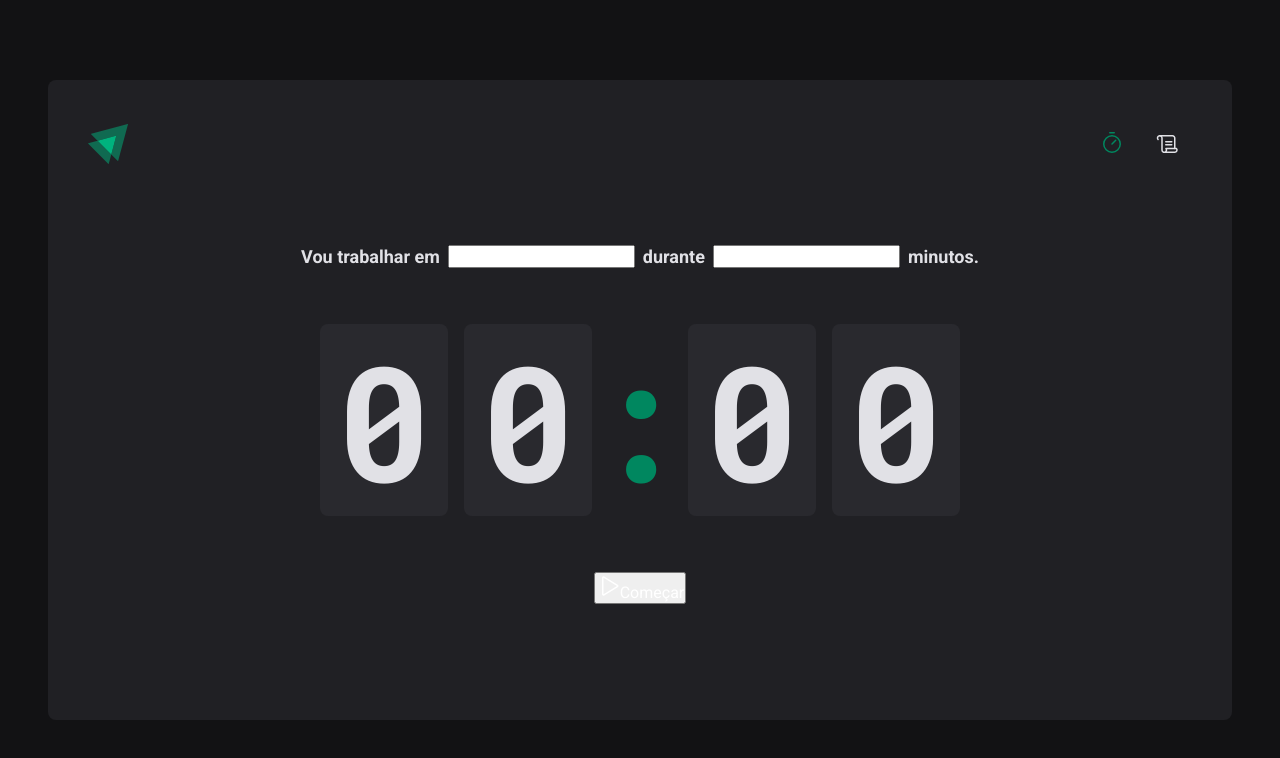
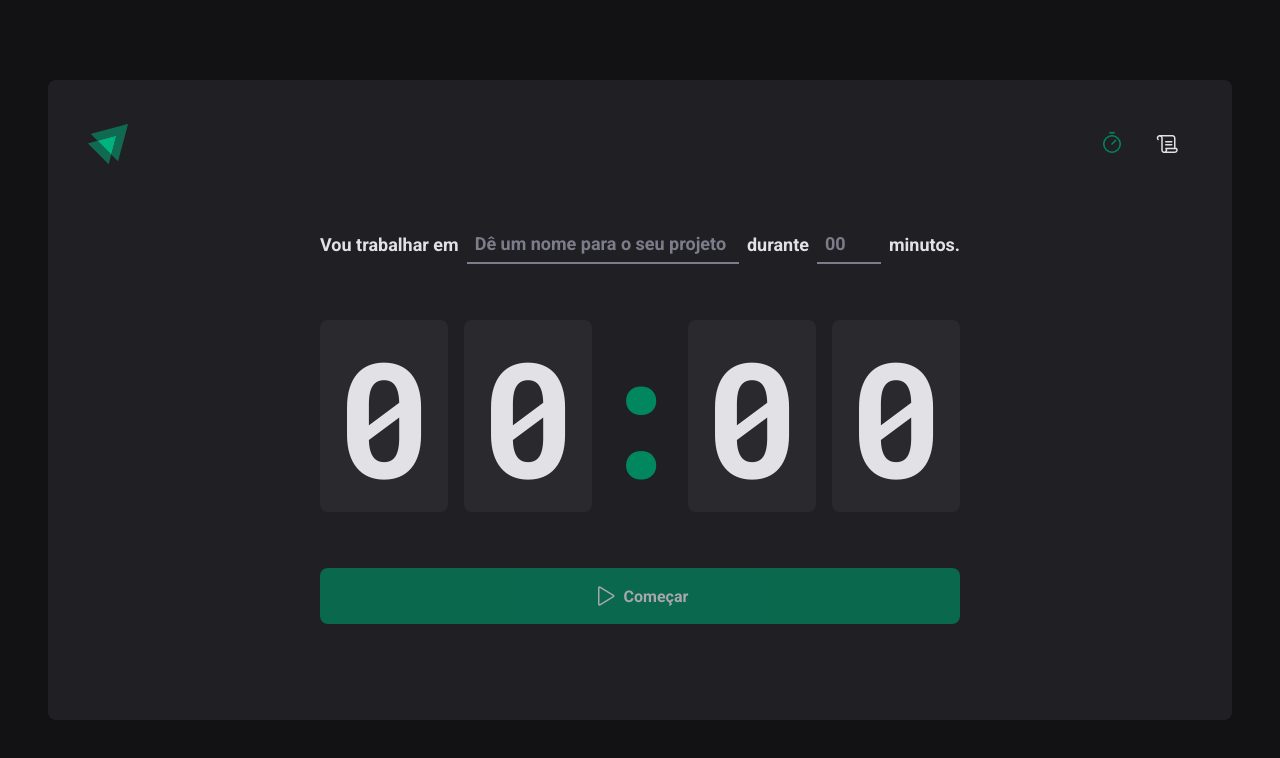
Before and after one commit to GabrielDevLoper/ignite-timer, a React (Vite) app: page / in a window 1280 px wide. Shown: the top 758 px of the page. Built offline with nearby package versions, Linux system fonts and the light colour scheme.

Commit message:
feat: finalizando inputs.

```diff
--- a/src/pages/Home/index.tsx
+++ b/src/pages/Home/index.tsx
@@ -1,6 +1,14 @@
-import { Play } from "phosphor-react";
+import { Play } from 'phosphor-react'
 
-import { CountdownContainer, FormContainer, HomeContainer, Separator } from "./styles"
+import {
+  CountdownContainer,
+  FormContainer,
+  HomeContainer,
+  MinutesAmountInput,
+  Separator,
+  StartCountdownButton,
+  TaskInput,
+} from './styles'
 
 export function Home() {
   return (
@@ -8,14 +16,21 @@
       <form action="">
         <FormContainer>
           <label htmlFor="task">Vou trabalhar em</label>
-          <input id="task" type="text" />
+          <TaskInput
+            id="task"
+            type="text"
+            placeholder="Dê um nome para o seu projeto"
+          />
 
           <label htmlFor="minutesAmount">durante</label>
-          <input id="minutesAmount" type="number" />
+          <MinutesAmountInput
+            id="minutesAmount"
+            type="number"
+            placeholder="00"
+          />
 
           <span>minutos.</span>
         </FormContainer>
-
 
         <CountdownContainer>
           <span>0</span>
@@ -25,10 +40,10 @@
           <span>0</span>
         </CountdownContainer>
 
-        <button type="submit">
+        <StartCountdownButton disabled type="submit">
           <Play size={24} />
           Começar
-        </button>
+        </StartCountdownButton>
       </form>
     </HomeContainer>
   )
--- a/src/pages/Home/styles.ts
+++ b/src/pages/Home/styles.ts
@@ -1,4 +1,4 @@
-import styled from "styled-components";
+import styled from 'styled-components'
 
 export const HomeContainer = styled.main`
   height: 100%;
@@ -13,7 +13,7 @@
     align-items: center;
     gap: 3.5rem;
   }
-`;
+`
 
 export const FormContainer = styled.div`
   width: 100%;
@@ -21,37 +21,90 @@
   align-items: center;
   justify-content: center;
   gap: 0.5rem;
-    color: ${props => props.theme["gray-100"]};
+  color: ${(props) => props.theme['gray-100']};
   font-size: 1.125rem;
   font-weight: bold;
   flex-wrap: wrap;
+`
 
-`;
+const BaseInput = styled.input`
+  background: transparent;
+  height: 2.5rem;
+  border: 0;
+  border-bottom: 2px solid ${(props) => props.theme['gray-500']};
+  font-weight: bold;
+  font-size: 1.125rem;
+  padding: 0 0.5rem;
+  color: ${(props) => props.theme['gray-100']};
+
+  &:focus {
+    box-shadow: none;
+    border-color: ${(props) => props.theme['green-500']};
+  }
+
+  &::placeholder {
+    color: ${(props) => props.theme['gray-500']};
+  }
+`
+
+export const TaskInput = styled(BaseInput)`
+  flex: 1;
+`
+
+export const MinutesAmountInput = styled(BaseInput)`
+  width: 4rem;
+`
 
 export const CountdownContainer = styled.div`
   font-family: 'Roboto Mono', monospace;
   font-size: 10rem;
   line-height: 8rem;
-    color: ${props => props.theme["gray-100"]};
+  color: ${(props) => props.theme['gray-100']};
 
   display: flex;
   gap: 1rem;
 
   span {
-        background: ${props => props.theme["gray-700"]};
+    background: ${(props) => props.theme['gray-700']};
     padding: 2rem 1rem;
 
     border-radius: 8px;
   }
-`;
+`
 
 export const Separator = styled.div`
   padding: 2rem 0;
-    color: ${props => props.theme["green-500"]};
+  color: ${(props) => props.theme['green-500']};
 
   width: 4rem;
   overflow: hidden;
   display: flex;
   justify-content: center;
+`
 
-`;
+export const StartCountdownButton = styled.button`
+  width: 100%;
+  border: 0;
+  padding: 1rem;
+  border-radius: 8px;
+
+  display: flex;
+  align-items: center;
+  justify-content: center;
+
+  gap: 0.5rem;
+  font-weight: bold;
+  cursor: pointer;
+
+  background: ${(props) => props.theme['green-500']};
+  color: ${(props) => props.theme['gray-100']};
+
+  &:disabled {
+    cursor: not-allowed;
+    opacity: 0.7;
+  }
+
+  &:not(:disabled):hover {
+    background: ${(props) => props.theme['green-700']};
+  }
+`
```
Lines whose indentation alone changed are shown as unchanged.
